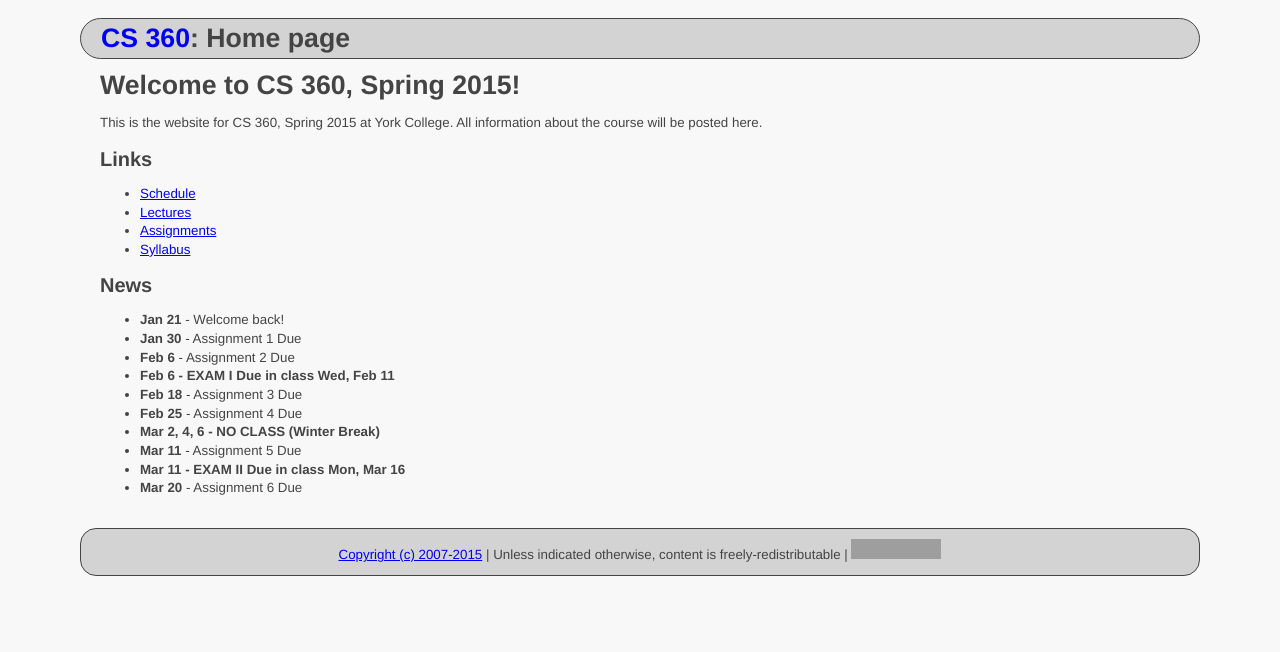
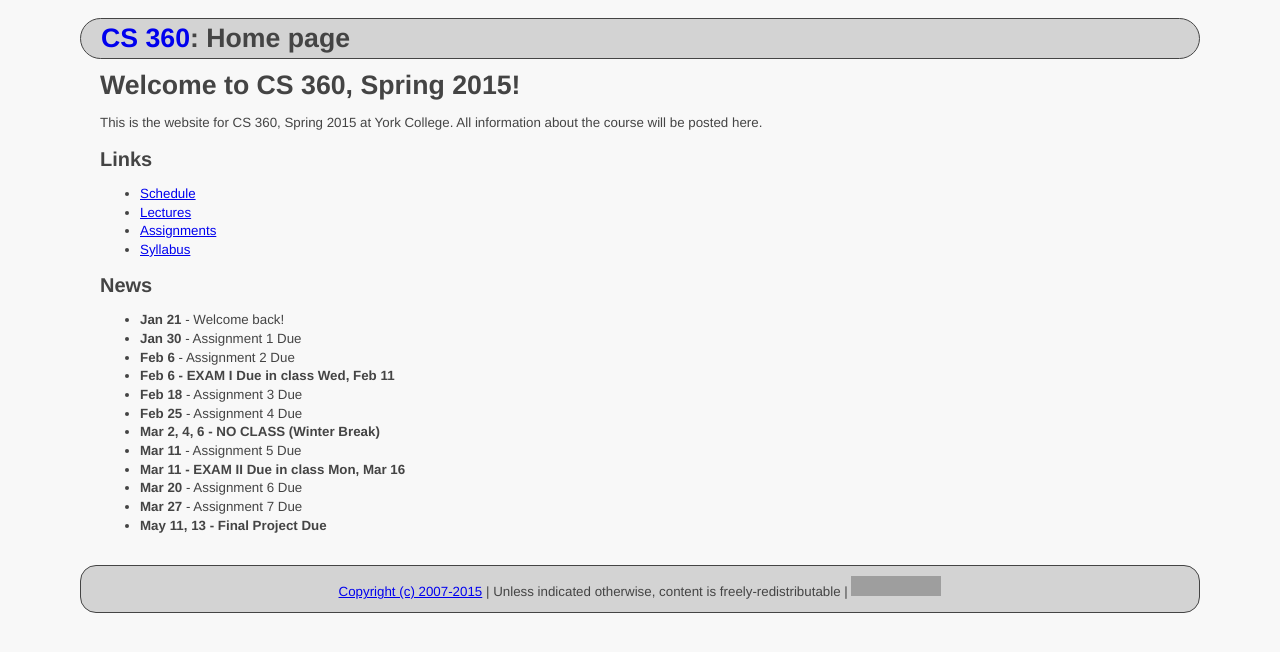
Before and after one commit to ycpcs/cs360-spring2015, a Jekyll site: the page built from index.md, in a window 1280 px wide. Shown: the top 652 px of the page. Built offline with Jekyll 4.4.1, drawn with Linux system fonts in a browser that asks for light colours; Markdown is read by kramdown in place of the engine named in the settings; grey boxes are pictures that could not be loaded.

Commit message:
update index
update main index page

```diff
--- a/index.md
+++ b/index.md
@@ -27,3 +27,5 @@ All information about the course will be posted here.
 * **Mar 11** - Assignment 5 Due
 * **Mar 11 - EXAM II Due in class Mon, Mar 16**
 * **Mar 20** - Assignment 6 Due
+* **Mar 27** - Assignment 7 Due
+* **May 11, 13 - Final Project Due**
```
